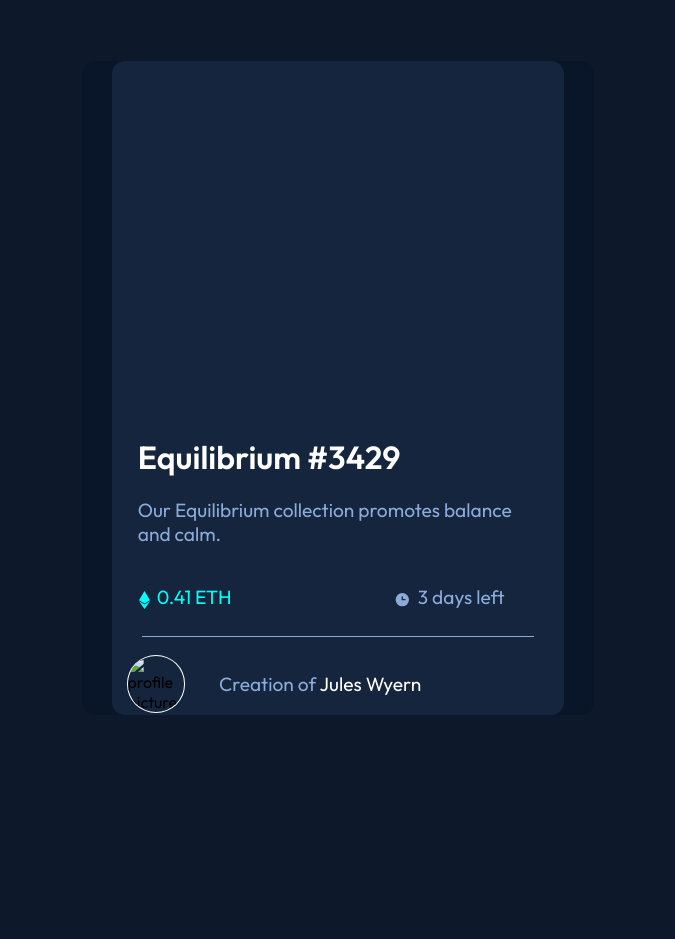
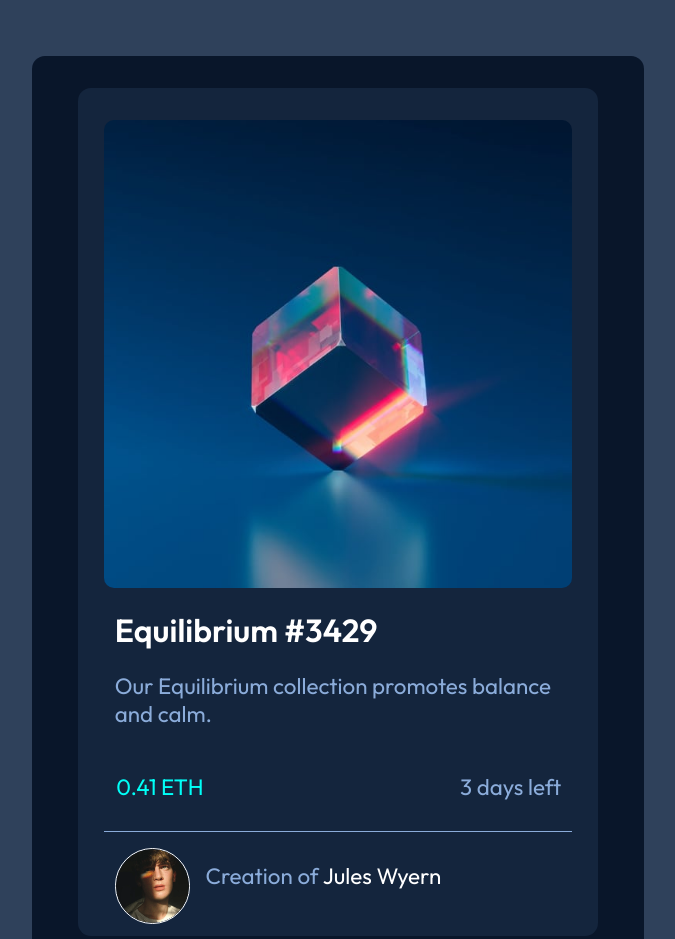
Before and after one commit to ZaraB-hub/FrontendMentor, a plain HTML site: page nft-preview-card-component-main/index.html in a window 1280 px wide. Shown: the top 939 px of the page, without its empty margins (302-977 px from the left). Before the commit the page ends 800 px from the top, so only its background shows below. Drawn offline with Linux system fonts and the light colour scheme.

Commit message:
da bude nesto

```diff
--- a/nft-preview-card-component-main/index.html
+++ b/nft-preview-card-component-main/index.html
@@ -18,6 +18,7 @@
     <div class="container">
       <div class="card">
           <img src="images/image-equilibrium.jpg" alt="">
+          <svg width="48" height="48" xmlns="http://www.w3.org/2000/svg"><g fill="none" fill-rule="evenodd"><path d="M0 0h48v48H0z"/><path d="M24 9C14 9 5.46 15.22 2 24c3.46 8.78 12 15 22 15 10.01 0 18.54-6.22 22-15-3.46-8.78-11.99-15-22-15Zm0 25c-5.52 0-10-4.48-10-10s4.48-10 10-10 10 4.48 10 10-4.48 10-10 10Zm0-16c-3.31 0-6 2.69-6 6s2.69 6 6 6 6-2.69 6-6-2.69-6-6-6Z" fill="#FFF" fill-rule="nonzero"/></g></svg>
 
         <div class="text">
           <h1>Equilibrium #3429</h1>
--- a/nft-preview-card-component-main/styles.css
+++ b/nft-preview-card-component-main/styles.css
@@ -1,57 +1,64 @@
-
 @import url('https://fonts.googleapis.com/css2?family=Outfit:wght@300;400;600&display=swap');
 
 
 
-:root{
---Soft_blue: hsl(215, 51%, 70%);
---Cyan: hsl(178, 100%, 50%);
+:root {
+    --Soft_blue: hsl(215, 51%, 70%);
+    --Cyan: hsl(178, 100%, 50%);
 
---Very_dark_blue:hsl(217, 54%, 11%);
---darker_blue: hsl(216, 50%, 16%);
---dark_blue_for_line: hsl(215, 32%, 27%);
---White:hsl(0, 0%, 100%);
+    --Very_dark_blue: hsl(217, 54%, 11%);
+    --darker_blue: hsl(216, 50%, 16%);
+    --dark_blue_for_line: hsl(215, 32%, 27%);
+    --White: hsl(0, 0%, 100%);
 }
 
-*,::after::before{
+*,
+::after::before {
     box-sizing: border-box;
     margin: 0;
     padding: 0;
 }
 
-body{
-    background-color:var(--Very_dark_blue);
+body {
+    background-color: var(--dark_blue_for_line);
     display: flex;
     justify-content: center;
-    align-items:center;
-    font-family:'Outfit', sans-serif;
-    height: 95vh;
+    font-family: 'Outfit', sans-serif;
+
 }
 
 
 
-.container{
-    background-color:hsl(216, 64%, 10%);
+.container {
+    background-color: hsl(216, 64%, 10%);
     border-radius: 13px;
-    display: flex;
+    margin-top: 3rem;
+    margin-bottom: 3rem;
+    overflow: auto;
+
+
+
+
 }
 
-.card{
+.card {
     display: grid;
-    grid-template-rows: 1.5fr .7fr 0.3fr;
-    padding-top: 1.4em;
-    width:85%;
-    margin:0 auto;
-    background-color:var(--darker_blue);
-    padding-inline: .5rem;
+    grid-template-rows: 1.5fr .7fr 0.05fr;
+    width: 85%;
+    background-color: var(--darker_blue);
     border-radius: 13px;
+    margin: 2rem auto;
 
 }
 
 
-h1{
-    margin-inline: 1.1rem;
+h1 {
+    margin-inline: 2.3rem;
     color: white;
+}
+
+h1:hover {
+    color: var(--Cyan);
 }
 
 .text:after {
@@ -60,59 +67,91 @@ h1{
     margin: 0 auto;
     width: 90%;
     padding-top: 0.5rem;
-    border-bottom: 1px solid var(--Soft_blue); /* This creates the border. Replace black with whatever color you want. */
+    border-bottom: 1px solid var(--Soft_blue);
+    /* This creates the border.  */
 }
-p{
-    padding-inline: 1.1rem;
-    font-size: 1.2rem;
+
+p {
+    padding-inline: 2.3rem;
+    font-size: 1.4rem;
     color: hsl(215, 51%, 70%);
 
 }
 
-svg{
-    vertical-align:bottom;
-    margin-right:.4rem;
+svg {
+    vertical-align: center;
+    margin-right: .4rem;
 }
 
-img{
+img {
     width: 90%;
+    margin-top: 2rem;
     margin-inline: auto;
     border-radius: 10px;
+
+    opacity: 1;
+    transition: .5s ease;
+    backface-visibility: hidden;
 }
 
-#price{
-    text-align: left;
+.card svg {
+    transition: .5s ease;
+    opacity: 0;
+    position: absolute;
+    top: 50%;
+    left: 50%;
+    transform: translate(-50%, -50%);
+    -ms-transform: translate(-50%, -50%);
+}
+
+.card:nth-child(1){
+    opacity: 1s;
+}
+
+img:hover {
+    opacity: 0.3;
+    background-color: var(--Cyan);
+    background-blend-mode: lighten;
+}
+
+#price {
     display: inline-block;
-    width:40%;
     margin-left: 0.1rem;
     color: var(--Cyan);
 }
 
-#time{
-    text-align: right;
+#time {
     display: inline-block;
-    width: 35%;}
+    float: right;
 
-#name{
+}
+
+#name {
     color: white;
 }
 
-.created{
+#name:hover {
+    color: var(--Cyan);
+}
+
+.created {
     display: flex;
     align-items: center;
-    margin-top: 1rem;
+    margin-left: 2.3rem;
+    margin-top: -1rem;
 }
 
-.created div{
-    width: 15%;
-    margin-right: 1rem;
+
+.created p {
+    margin-left: -5rem
+}
+
+
+.created img {
+    width: 55%;
+    border: 1px white solid;
+    border-radius: 50%;
+    margin-left: 0rem;
+    margin-bottom: 0.5rem;
 
 }
-
-.created img{
-    width: 100%;
-    border: 1px white solid;
-    border-radius: 50%;
-    margin-left: 0.4rem;
-
-}
--- a/order-summary-component-main/styles.css
+++ b/order-summary-component-main/styles.css
@@ -19,7 +19,14 @@
     padding: 0;
 }
 
-
 body {
     font-family: 'Red Hat Display', sans-serif;
+
+    display: flex;
+    justify-content: center;
+    align-items: center;
+
 }
+
+.card{
+}
```
Also changed, not shown: order-summary-component-main/index.html (+4 -3 lines), nft-preview-card-component-main/design/active-states.jpg (added), nft-preview-card-component-main/design/desktop-design.jpg (added), nft-preview-card-component-main/design/mobile-design.jpg (added), nft-preview-card-component-main/images/icon-clock.svg (added), nft-preview-card-component-main/images/icon-ethereum.svg (added), nft-preview-card-component-main/images/icon-view.svg (added), nft-preview-card-component-main/images/image-avatar.png (added), nft-preview-card-component-main/images/image-equilibrium.jpg (added), nft-preview-card-component-main/what_i_learned.txt (added), 1 other file.
